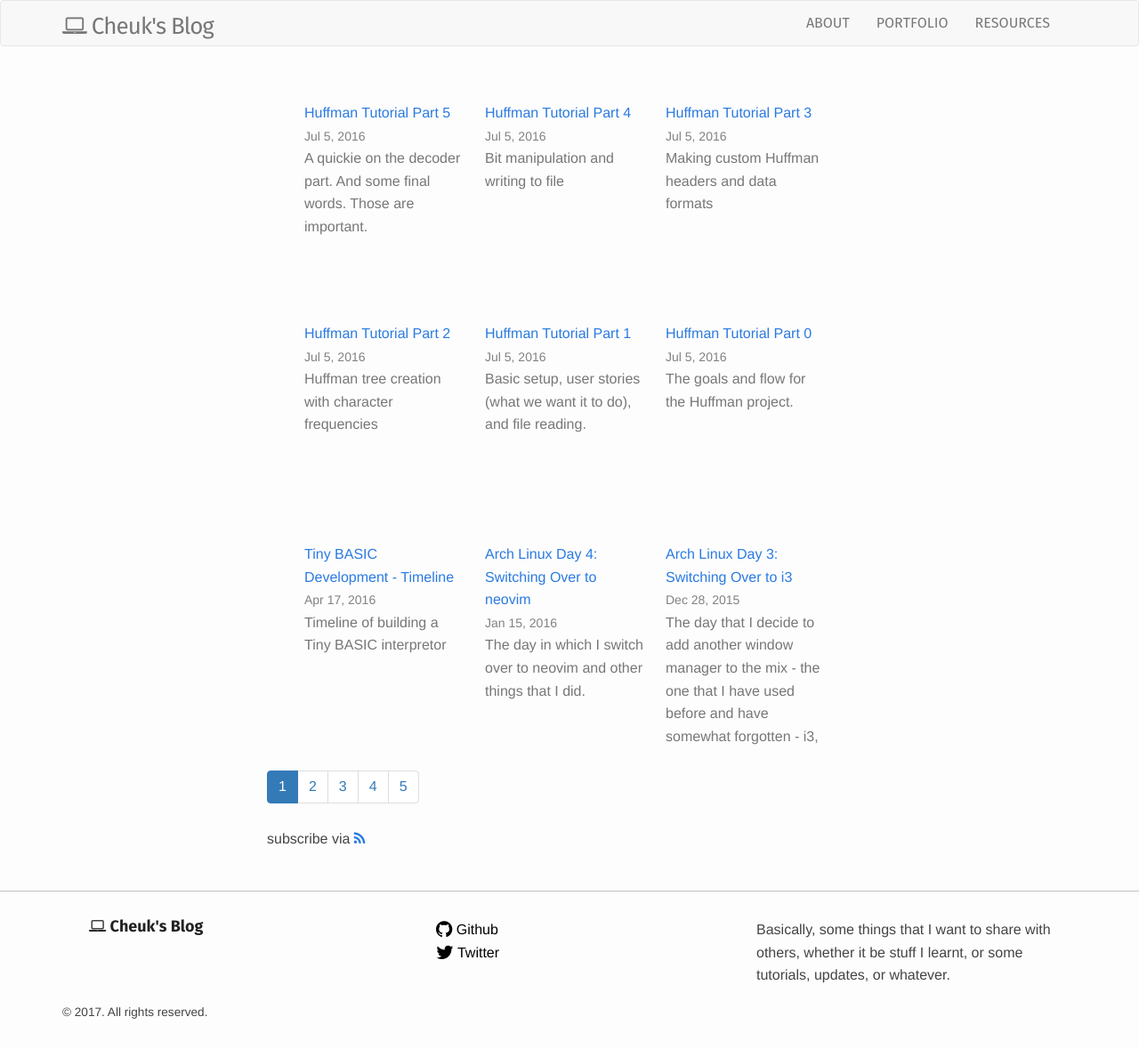
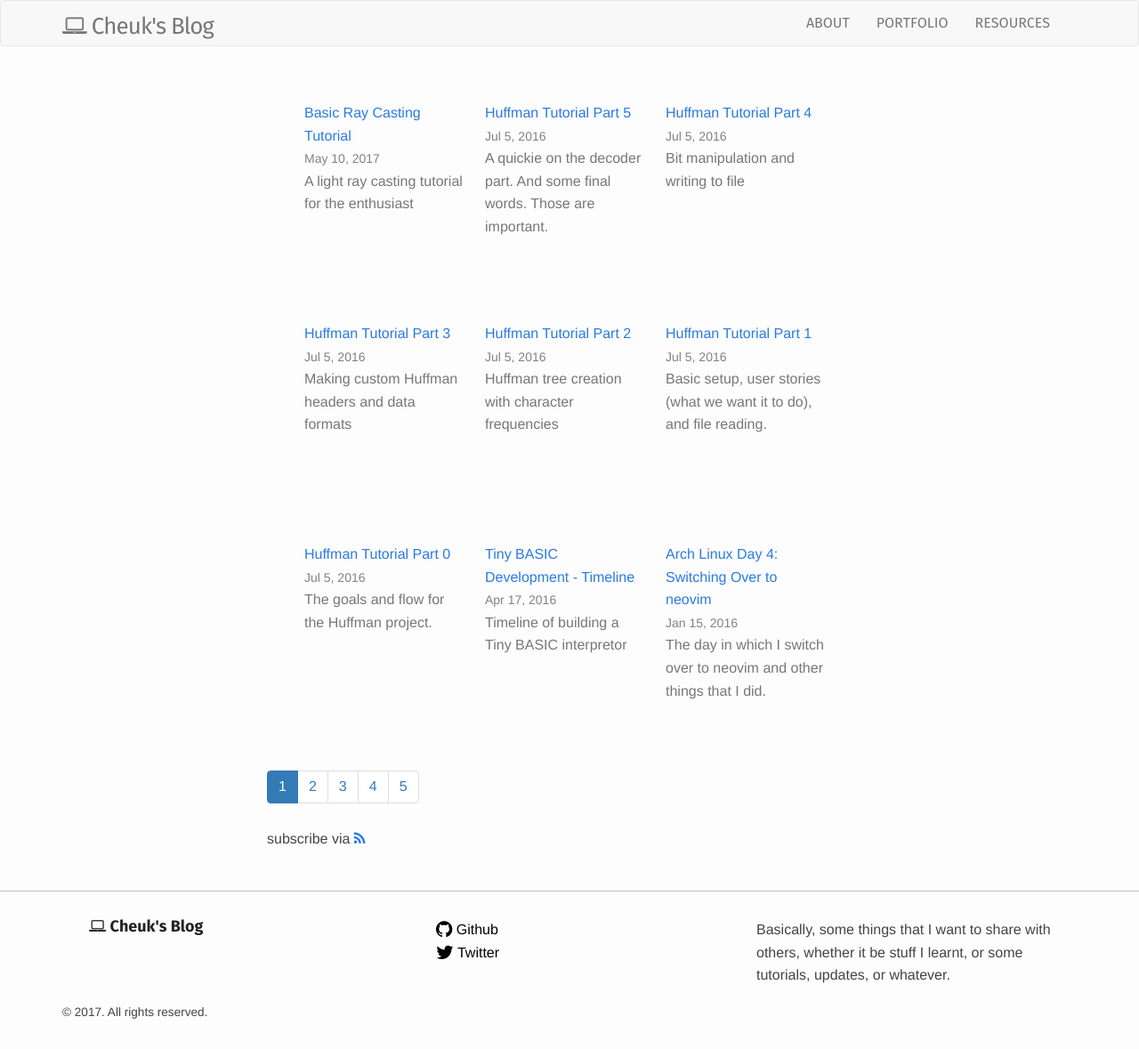
Before and after one commit to chuck-sys/personal-site, a Jekyll site: the page built from index.html, in a window 1280 px wide. Shown: the whole page at 89% size. Built offline with Jekyll 4.4.1, drawn with Linux system fonts in a browser that asks for light colours; nearby versions of some CDN libraries; the list of posts is cut into pages by our own code; some of the changed lines change nothing that is shown.

Commit message:
[Tutorial] Ray Casting
It has been a while since I posted anything. A year. Well, technically
not a year, but the joke is already 5 months old, so we'll roll with it.

Studying back up on ray casting has been quite an experience. One thing
that I can say with confidence is that the tutorial has been tested and
the things that needed changing have been changed, to make sure there
are no mistakes.

Other uncaught mistakes should be commented at the bottom, or raised as
a Github issue in this repo.

```diff
--- a/_config.yml
+++ b/_config.yml
@@ -3,7 +3,7 @@ title: Cheuk's Blog
 description: > # This means to ignore newlines until "baseurl:"
   Basically, some things that I want to share with others, whether it be stuff I learnt, or some tutorials, updates, or whatever.
 baseurl: "" # The subpath of your site, e.g. /blog/
-url: "http://www.cheuksblog.tk" # The base hostname & protocol for your site
+url: "http://cheukyin699.github.io" # The base hostname & protocol for your site
 
 # Usernames
 twitter_username: chucksys
--- /dev/null
+++ b/_posts/2017-05-10-basic-raycasting-tut.md
@@ -0,0 +1,259 @@
+---
+layout: post
+title: Basic Ray Casting Tutorial
+date: 2017-05-10 21:28
+excerpt: "A light ray casting tutorial for the enthusiast"
+category: tutorial
+tags: [tutorial,c++,ray casting,graphics]
+---
+
+## Goal
+
+This tutorial's goal is to get you acquainted with the idea of ray casting. We
+will focus on the most basic method for ray casting: using a combination of unit
+vectors, vector addition, and lots and lots of iteration. Sounds fun? Let's dive
+in.
+
+If you wanna see the finished product, scroll all the way to the bottom of the
+screen, or press the <kbd>End</kbd> key on your keyboard.
+
+## Pre-requisites
+
+- Some proficiency in C++
+- Some knowledge of the event-driven paradigm (if you know what the term is, you
+  are golden)
+- Some knowledge of what a vector is, in mathematical terms
+  (not just `#include <vector>`)
+
+## General Idea
+
+In this tutorial, you will build a small program that projects a beam of light
+from the center of the canvas in the direction of your cursor. Any objects
+placed in the way of the beam will be blocked, just as light (in normal
+circumstances) is blocked when you place something in front of the source.
+
+The objects will be placed by a simple click on the canvas.
+
+The idea behind the ray casting is that we will first grab the vector going from
+the middle of the canvas towards the cursor, and change it into a unit vector.
+Then, we iteratively add the unit vectors onto the position vector of the middle
+of the canvas, until we come across an object. If we hit an object, we draw a
+line from the middle to the point it hit the object. If we don't, we just draw a
+line from the middle to the edge of the screen.
+
+## The Code
+
+Let's start off with the basics.
+
+### Basic Setup
+
+~~~ cpp
+#include <SFML/Graphics.hpp>
+
+using namespace sf;
+
+int main() {
+    RenderWindow w(VideoMode(500, 500), "Raycast Thingy", Style::Close);
+    Event evt;
+
+    while (w.isOpen()) {
+        while (w.pollEvent(evt)) {
+            switch (evt.type) {
+            case Event::Closed:
+                w.close();
+                break;
+            default:
+                break;
+            }
+        }
+
+        w.clear();
+
+        w.display();
+    }
+}
+~~~
+
+This is just, you know, your standard main loop. We will be working with
+[SFML][sfml].
+
+If you are not sure how to compile this, please check out [these
+tutorials][thattut].
+
+Let's add a feature where circles will appear on click, so that we could add
+objects dynamically. Right after `Event evt`, initialize the following:
+
+~~~ cpp
+CircleShape c;
+bool hasDrawn = false;
+std::vector<decltype(Mouse::getPosition())> cpos;
+~~~
+
+We will be using the same `CircleShape` for drawing onto the window. The
+`std::vector` is for saving all the cursor positions, again, for drawing onto
+the window. Don't forget to include it!
+
+Add another case in the `switch`.
+
+~~~ cpp
+case Event::MouseButtonReleased:
+    cpos.push_back(Mouse::getPosition() - w.getPosition());
+    break;
+~~~
+
+The reason why we have to subtract the window position from the mouse position
+is that the mouse position is relative to the monitor/screen, and not the
+canvas.
+
+Now, in-between the `w.clear()` and `w.display()`, we are gonna start drawing
+the circles.
+
+~~~ cpp
+for (auto p : cpos) {
+    c.setPosition(p.x, p.y);
+    w.draw(c);
+}
+~~~
+
+Remember to initialize the `CircleShape`, lest you won't be able to actually see
+it, even if you click a whole bunch.
+
+~~~ cpp
+c.setFillColor(Color::White);
+c.setRadius(10);
+~~~
+
+For more documentation on what aspects of the circle you can change, [consult
+the documentation][circledocs].
+
+At this stage, you should be able to click on the canvas, and a circle should
+appear on the screen.
+
+### Ray Casting Logic
+
+Okay. You are done with all the basics. Now, how do we implement it? Let's just
+have an `sf::VertexArray` that handles the 2 points. Our first vertex is
+`start`, the center of the canvas. The second point will involve ray casting.
+Since we need to know where to start, and what direction we should go, it makes
+sense that the `start` and mouse position should be parameters. But what's
+`img`?
+
+`img` is the entire canvas, as a buffered array of pixels. Since we will need to
+add unit vectors to our current starting position, we will need to know when we
+hit the circles. The most pixel-perfect way to do it would be to use an array
+look-up.
+
+~~~ cpp
+// Draw line with raycasting
+VertexArray vs(Lines, 2);
+vs[0].position = start;
+vs[1].position = raycast(start,
+                    (Vector2f) (Mouse::getPosition() - w.getPosition()),
+                    img);
+vs[0].color = Color::Red;
+vs[1].color = Color::Red;
+w.draw(vs);
+~~~
+
+Let's actually create the `raycast` function.
+
+~~~ cpp
+Vector2f raycast(Vector2f start, Vector2f mouse, Image img) {
+}
+~~~
+
+First, we will get the vector that goes from the start to the mouse, and
+normalize it.
+
+~~~ cpp
+Vector2f u = mouse - start;
+u /= v2fNorm(u);
+~~~
+
+The function `float v2fNorm(Vector2f)` grabs the norm of the vector, and will
+be left as an exercise to the reader (this is sounding like one of them
+textbooks already).
+
+We will use `sf::Rect<float>` to check if the point (and the points after it)
+is within the bounds of the canvas.
+
+~~~ cpp
+Rect<float> r(Vector2f(0, 0), (Vector2f) img.getSize());
+while (r.contains(start.x, start.y)) {
+    if (img.getPixel(start.x, start.y) != Color::Black &&
+        img.getPixel(start.x, start.y) != Color::Red) {
+        // We've hit it!
+        return start;
+    }
+
+    start += u;
+}
+~~~
+
+The code above checks to see if the pixel is neither black nor red. In this
+example, the canvas has a black background, and the line is drawn in red, hence
+anything that isn't either of these colours should be an obstacle. We are using
+the vector `start` as a counter: every time we go through the loop, we add the
+unit vector to it again to update the counter.
+
+The `img.getPixel()` grabs the colour of the pixel at the specified x and y
+coordinates.
+
+We are almost done. What we need now, is to return the side if it doesn't find
+anything. This is easy, since the while-loop terminates if `start` goes out of
+bounds; `start` keeps it's value, and we can return that.
+
+### Getting the Image
+
+Obtaining the entire image buffer of the canvas can be extremely time-consuming;
+it is proportionate to the size of the canvas. Let's add a few more variables
+to the start of `int main()`.
+
+~~~ cpp
+Texture wt;
+Image img;
+~~~
+
+And we initialize them.
+
+~~~ cpp
+wt.create(w.getSize().x, w.getSize().y);
+wt.update(w);
+img = wt.copyToImage();
+~~~
+
+This is just how they do things in SFML. First, you create an `sf::Texture` to
+hold the graphics displayed on the canvas. Then, you convert the texture to an
+`sf::Image`. From the docs, this is an extremely time-consuming operation, which
+is why the texture is updated if and only if a new obstacle is placed on the
+canvas.
+
+Now, we just need code to update the texture and the image whenever an obstacle
+is placed onto the canvas. This task will be left as another exercise to the
+reader.
+
+## Result
+
+And here are the results!
+
+![raycast][r01]
+
+![raycast][r02]
+
+## Epilogue
+
+If you are still a bit stuck, [here][code] is my code. It's just a single source
+file, coupled with a Makefile for easy compilation.
+
+Anyways, that's it! Think about all the other things you can do with it! If you
+can draw one line, why not draw tons of lines, and have the source `start` start
+moving?
+
+
+
+[sfml]: https://www.sfml-dev.org/
+[thattut]: https://www.sfml-dev.org/tutorials/2.4/
+[circledocs]: https://www.sfml-dev.org/documentation/2.4.2/classsf_1_1CircleShape.php
+[r01]: http://i.imgur.com/4lWQepE.png
+[r02]: http://i.imgur.com/x1OZ6u8.png
+[code]: https://github.com/cheukyin699/raycasting-tutorial1
```
